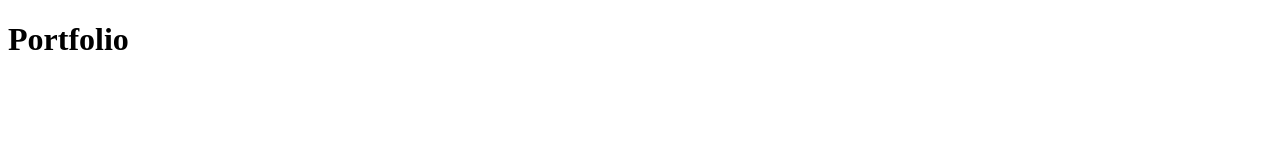
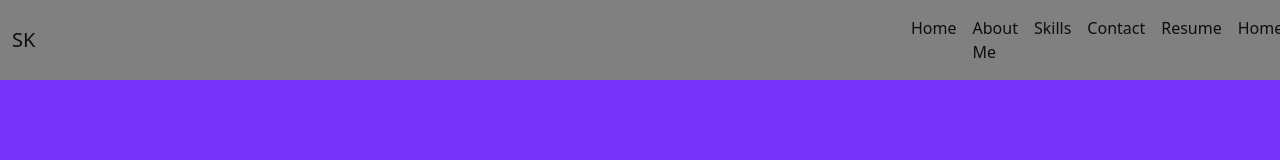
Before and after one commit to Shivendra-Katiyar-FSD/Shivendra-Katiyar-FSD.github.io, a plain HTML site: page index.html in a window 1280 px wide. Drawn offline with nearby package versions, Linux system fonts and the light colour scheme.

Commit message:
Working on NavBar

```diff
--- /dev/null
+++ b/index.css
@@ -0,0 +1,11 @@
+body{
+    background-color: #7735FA;
+}
+
+.navbar{
+    background-color: grey;
+    color: white;
+}
+.navbar-nav{
+    margin-left: 70%;
+}
--- a/index.html
+++ b/index.html
@@ -4,9 +4,40 @@
     <meta charset="UTF-8">
     <meta http-equiv="X-UA-Compatible" content="IE=edge">
     <meta name="viewport" content="width=device-width, initial-scale=1.0">
+    <link href="https://cdn.jsdelivr.net/npm/bootstrap@5.2.2/dist/css/bootstrap.min.css" rel="stylesheet" integrity="sha384-Zenh87qX5JnK2Jl0vWa8Ck2rdkQ2Bzep5IDxbcnCeuOxjzrPF/et3URy9Bv1WTRi" crossorigin="anonymous">
+    <link rel="stylesheet" href="index.css">
     <title>Portfolio</title>
 </head>
 <body>
-    <h1>Portfolio</h1>
+    <nav class="navbar navbar-expand-lg ">
+        <div class="container-fluid">
+          <a class="navbar-brand" href="#">SK</a>
+          <button class="navbar-toggler" type="button" data-bs-toggle="collapse" data-bs-target="#navbarSupportedContent" aria-controls="navbarSupportedContent" aria-expanded="false" aria-label="Toggle navigation">
+            <span class="navbar-toggler-icon"></span>
+          </button>
+          <div class="collapse navbar-collapse" id="navbarSupportedContent">
+            <ul class="navbar-nav me-auto mb-2 mb-lg-0">
+              <li class="nav-item">
+                <a class="nav-link active" aria-current="page" href="https://shivendra-katiyar-fsd.github.io/">Home</a>
+              </li>
+              <li class="nav-item">
+                <a class="nav-link active" aria-current="page" href="">About Me</a>
+              </li>
+              <li class="nav-item">
+                <a class="nav-link active" aria-current="page" href="">Skills</a>
+              </li>
+              <li class="nav-item">
+                <a class="nav-link active" aria-current="page" href="">Contact</a>
+              </li>
+              <li class="nav-item">
+                <a class="nav-link active" aria-current="page" href="">Resume</a>
+              </li>
+              <li class="nav-item">
+                <a class="nav-link active" aria-current="page" href="">Home</a>
+              </li>
+
+          </div>
+        </div>
+      </nav>
 </body>
 </html>
```
